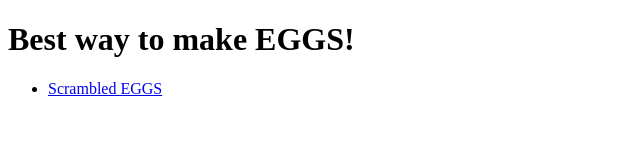
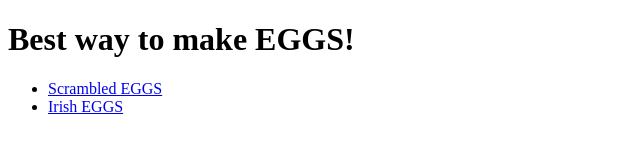
Before and after one commit to NandanMRamesh/odin-recipes, a plain HTML site: page index.html in a window 1280 px wide. Shown: the whole page, without its empty margins (0-640 px from the left). Drawn offline with Linux system fonts and the light colour scheme.

Commit message:
modify index to include the irish-eggs

```diff
--- a/index.html
+++ b/index.html
@@ -9,6 +9,7 @@
         <h1>Best way to make EGGS!</h1>
         <ul>
             <li><a href="recipes/scrambled-eggs.html">Scrambled EGGS</a></li>
+            <li><a href="recipes/irish-eggs.html">Irish EGGS</a></li>
         </ul>
     </body>
 </html>
```
